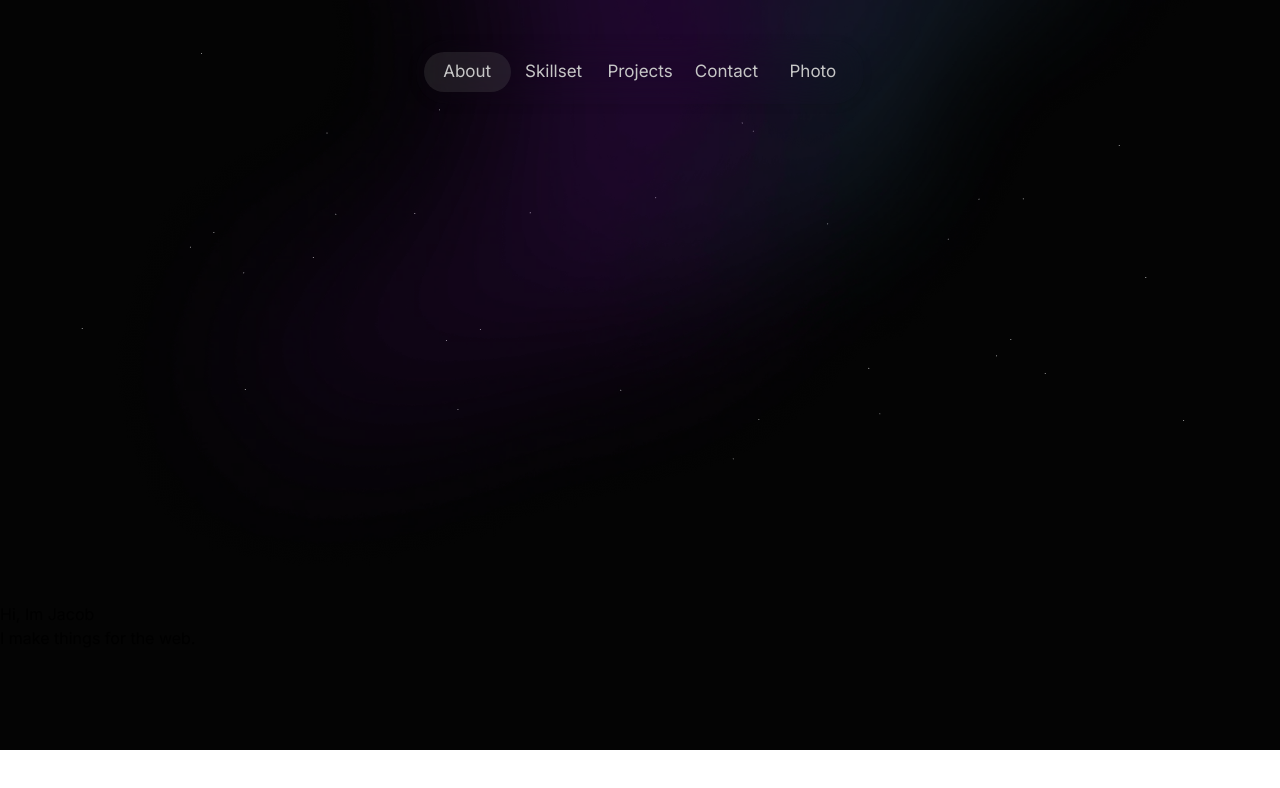
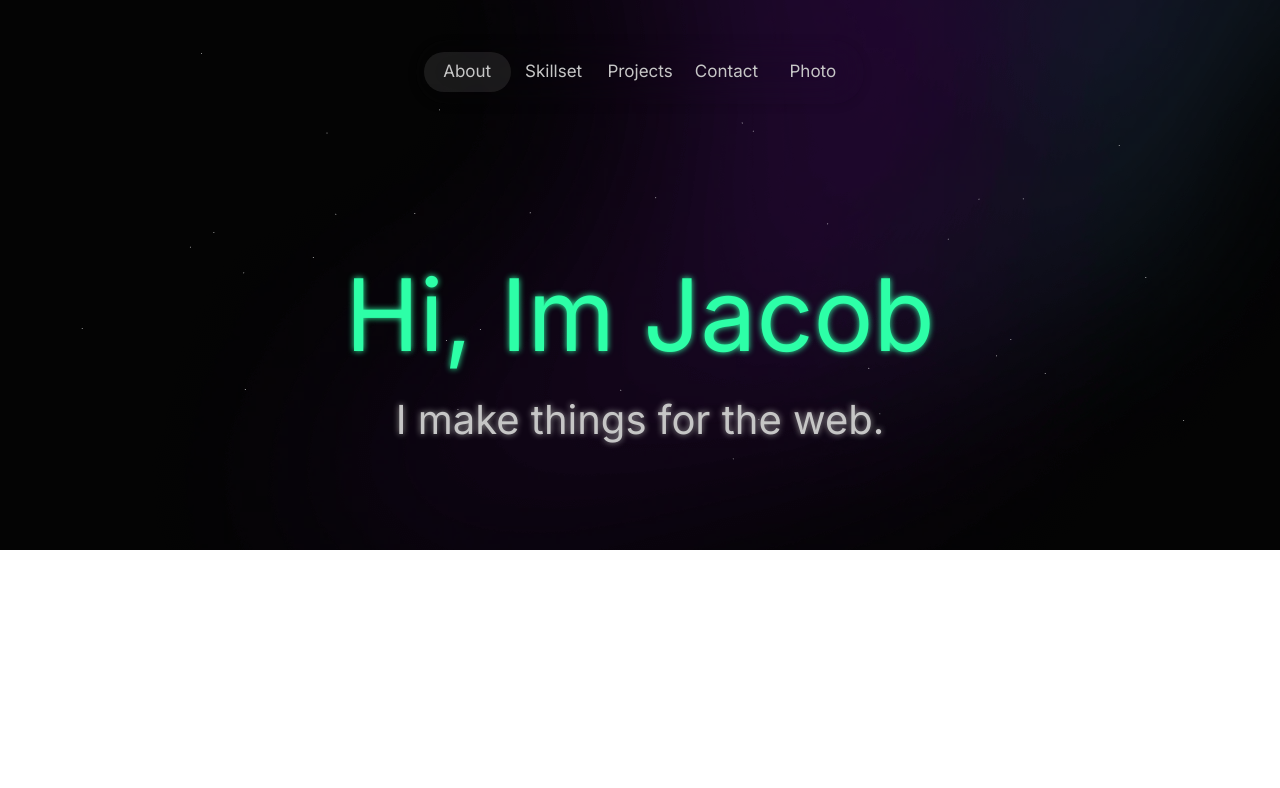
Before and after one commit to Jacobbidmead/v-3, a Next.js app: page / in a window 1280 px wide. Shown: the top 788 px of the page. Built offline with nearby package versions, Linux system fonts and the light colour scheme.

Commit message:
style: added styling to Hero content

```diff
--- a/app/components/hero/Hero.styles.tsx
+++ b/app/components/hero/Hero.styles.tsx
@@ -6,4 +6,29 @@ export const HeroMain = styled.main`
   padding-bottom: 100px;
   position: relative;
   z-index: 1;
+  background-image: url("images/gradient.webp");
 `;
+
+export const HeroHeadContainer = styled.div`
+ display: flex;
+  flex-direction: column;
+  place-items: center;
+  height: 63%;
+  justify-content: center;
+  position: relative;
+  z-index: 1; /* Higher than the SVG */
+}
+`;
+
+export const HeroContent = styled.div`
+  padding-top: 240px;
+  font-size: 100px;
+  color: rgb(45, 255, 167);
+  text-shadow: 0 0 6px rgb(45, 255, 167);
+`;
+
+export const HeroContentLower = styled.div`
+  font-size: 40px;
+  color: rgb(198, 198, 198);
+  text-shadow: 0 0 6px #cccfcabf;
+`;
--- a/app/components/hero/Hero.tsx
+++ b/app/components/hero/Hero.tsx
@@ -1,31 +1,17 @@
 "use client";
 
 import StarsSvg from "@/app/svg_components/Stars";
-import { motion } from "framer-motion";
-import { HeroMain } from "./Hero.styles";
+import { HeroMain, HeroHeadContainer, HeroContent, HeroContentLower } from "./Hero.styles";
 
-interface HeroProps {
-  backgroundColor: string;
-}
-
-const Hero: React.FC<HeroProps> = ({ backgroundColor }) => {
+const Hero: React.FC = () => {
   return (
     <>
-      <HeroMain style={{ backgroundColor: backgroundColor }}>
-        <div className='main-page-container'>
-          <img src='images/gradient.webp' alt='' className='hero-img' />
-          <div className='hi-container'>
-            <div className='hi'>Hi, Im Jacob</div>
-            <div className='hi-lower'>I make things for the web.</div>
-          </div>
-          <StarsSvg />
-          <motion.div
-            initial={"offscreen"}
-            whileInView={"onscreen"}
-            // variants={textAnimate}
-            viewport={{ once: true, amount: 0.1 }}
-            className='contents-container'></motion.div>
-        </div>
+      <HeroMain>
+        <HeroHeadContainer>
+          <HeroContent>Hi, Im Jacob</HeroContent>
+          <HeroContentLower>I make things for the web.</HeroContentLower>
+        </HeroHeadContainer>
+        <StarsSvg />
       </HeroMain>
     </>
   );
--- a/app/page.tsx
+++ b/app/page.tsx
@@ -7,9 +7,9 @@ import Nav from "./components/nav/Nav";
 export default function Home() {
   const { isMobile, backgroundColor, scrollToSection } = useNavbarLogic();
   return (
-    <main>
+    <main style={{ backgroundColor: backgroundColor }}>
       <Nav scrollToSection={scrollToSection} />
-      <Hero backgroundColor={backgroundColor} />
+      <Hero />
     </main>
   );
 }
```
